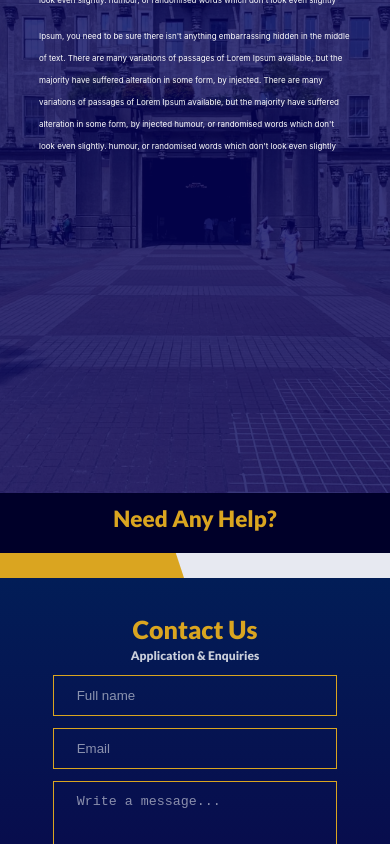
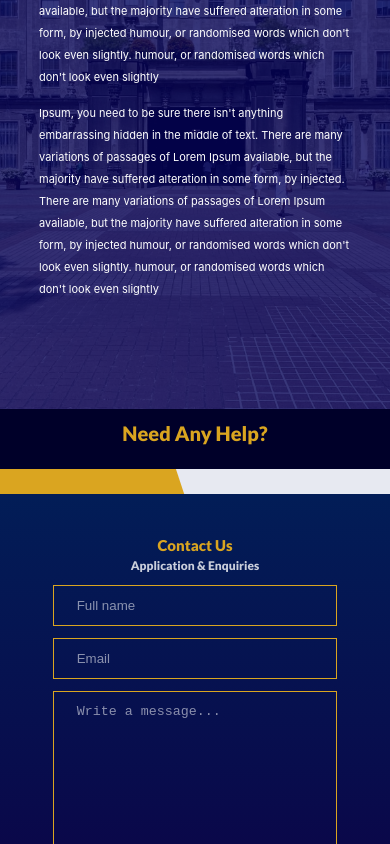
Before and after one commit to Mat-icon/HeartFelt-Academy, a React (Create React App) app: page / in a window 390 px wide. Shown: the part 2039-2883 px from the top of the page. Built offline with nearby package versions, Linux system fonts and the light colour scheme.

Commit message:
change scss

```diff
--- a/public/index.html
+++ b/public/index.html
@@ -2,14 +2,14 @@
 <html lang="en">
   <head>
     <meta charset="utf-8" />
-    <link rel="icon" href="%PUBLIC_URL%/favicon.ico" />
+    <link rel="icon" href="%PUBLIC_URL%/logo.jpeg" />
     <meta name="viewport" content="width=device-width, initial-scale=1" />
     <meta name="theme-color" content="#000000" />
     <meta
       name="description"
       content="Web site created using create-react-app"
     />
-    <link rel="apple-touch-icon" href="%PUBLIC_URL%/logo192.png" />
+    <link rel="apple-touch-icon" href="%PUBLIC_URL%/logo.jpeg" />
     <!--
       manifest.json provides metadata used when your web app is installed on a
       user's mobile device or desktop. See https://developers.google.com/web/fundamentals/web-app-manifest/
@@ -25,7 +25,7 @@
       Learn how to configure a non-root public URL by running `npm run build`.
     -->
     <script src="https://smtpjs.com/v3/smtp.js"></script>
-    <title>React App</title>
+    <title>HeartFelt Academy</title>
   </head>
   <body>
     <noscript>You need to enable JavaScript to run this app.</noscript>
--- a/src/App.scss
+++ b/src/App.scss
@@ -601,6 +601,11 @@
    height: 100vh;
   }
 
+  @media screen and (max-width: 798px) {
+   max-width: 100%;
+   height: 90vh;
+  }
+
   &::before {
     content: "";
     position: absolute;
@@ -680,7 +685,16 @@
        position: absolute;
        left: 50%;
        top: 50;
-       font-size: 8px;
+       font-size: 9px;
+       margin-top: 10px;
+      }
+       @media screen and (max-width: 798px) {
+       width: 80%;
+       height: 80%;
+       position: absolute;
+       left: 50%;
+       top: 50;
+       font-size: 11px;
        margin-top: 10px;
       }
 
@@ -754,14 +768,15 @@
     border-top-right-radius: 0px;
   }
 
-  @media screen and (max-width: 480px) {
-   font-size: 15px;
 
-  }
 
 
   h2 {
     font-weight: 300;
+   @media screen and (max-width: 480px) {
+   font-size: 20px;
+
+  }
   }
 }
 .contact-form {
@@ -795,6 +810,10 @@
     h3 {
       color: goldenrod;
       font-size: 25px;
+
+      @media screen and (max-width: 798px) {
+        font-size: 15px;
+  }
     }
     span {
       color: rgba(255, 255, 255, 0.788);
@@ -1007,7 +1026,7 @@
  box-sizing: border-box;
 
  @media screen and (max-width: 768px) {
-  height: 150vh;
+  height: 120vh;
 }
 
 
```
Also changed, not shown: public/logo.jpeg (added).
